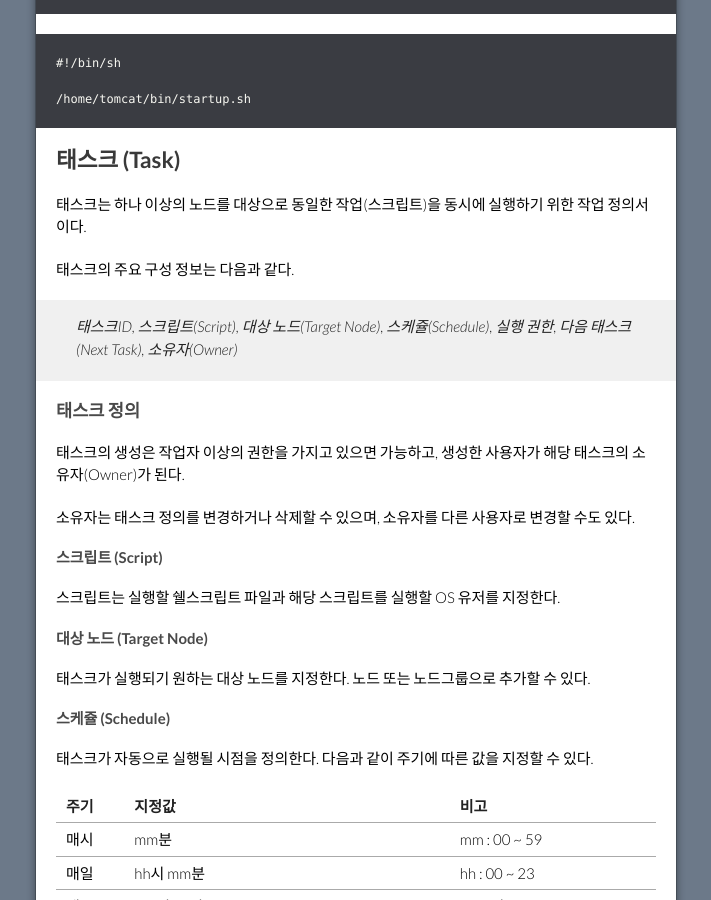
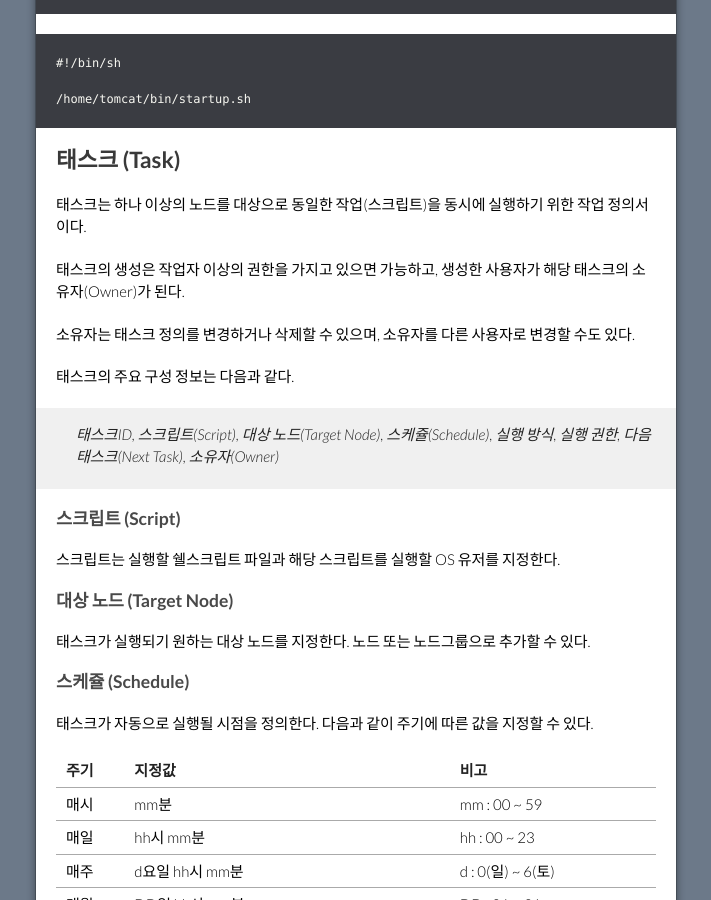
Before and after one commit to opmate/opmate.github.io, a Jekyll site: the page built from document/Overview.md, in a window 1280 px wide and 900 px high, scrolled down 2497 px. Shown: the whole window, without its empty margins (284-995 px from the left). Built offline with Jekyll 4.4.1, drawn with Linux system fonts in a browser that asks for light colours; our own code applies the rules of GitHub Pages for plain Markdown files; a script that is not in the unit is left out; the repository's description, which GitHub fills in, is left out; some of the changed text lies outside the part shown.

Commit message:
Update Overview.md

```diff
--- a/document/Overview.md
+++ b/document/Overview.md
@@ -103,24 +103,22 @@ title: Overview
 
 태스크는 하나 이상의 노드를 대상으로 동일한 작업(스크립트)을 동시에 실행하기 위한 작업 정의서이다.
 
-태스크의 주요 구성 정보는 다음과 같다.
-> 태스크ID, 스크립트(Script), 대상 노드(Target Node), 스케쥴(Schedule), 실행 권한, 다음 태스크(Next Task), 소유자(Owner)
-
-### 태스크 정의
-
 태스크의 생성은 작업자 이상의 권한을 가지고 있으면 가능하고, 생성한 사용자가 해당 태스크의 소유자(Owner)가 된다.
 
 소유자는 태스크 정의를 변경하거나 삭제할 수 있으며, 소유자를 다른 사용자로 변경할 수도 있다.
 
-#### 스크립트 (Script)
+태스크의 주요 구성 정보는 다음과 같다.
+> 태스크ID, 스크립트(Script), 대상 노드(Target Node), 스케쥴(Schedule), 실행 방식, 실행 권한, 다음 태스크(Next Task), 소유자(Owner)
+
+### 스크립트 (Script)
 
 스크립트는 실행할 쉘스크립트 파일과 해당 스크립트를 실행할 OS 유저를 지정한다.
 
-#### 대상 노드 (Target Node)
+### 대상 노드 (Target Node)
 
 태스크가 실행되기 원하는 대상 노드를 지정한다. 노드 또는 노드그룹으로 추가할 수 있다.
 
-#### 스케쥴 (Schedule)
+### 스케쥴 (Schedule)
 
 태스크가 자동으로 실행될 시점을 정의한다. 다음과 같이 주기에 따른 값을 지정할 수 있다.
 
@@ -133,7 +131,7 @@ title: Overview
 | 매년 | MM월 DD일 hh시 mm분         | MM : 01 ~ 12      |
 | 한번 | YYYY년 MM월 DD일 hh시 mm분  | YYYY : 2000~9999  |
 
-#### 실행 방식
+### 실행 방식
 
 태스크를 실행하는 방식은 다음 3가지이며, 각각 활성화(enable)/비활성화(disable) 할 수 있다.
 
@@ -144,20 +142,20 @@ title: Overview
 - **By 태스크**
   - 다른 태스크가 다음 태스크(Next Task)로 지정하여 실행되는 방식
 
-#### 실행 권한
+### 실행 권한
 
 사용자에 의한 온디맨드 실행방식과 다른 태스크에 의한 실행방식은 **실행주체**를 정의해줘야 실행이 가능해진다.
 실행주체는 사용자(User), 사용자그룹(User Group), 태스크(Task)가 대상이 될 수 있다.
 단, 태스크의 소유자(Owner)는 별도로 부여하지 않아도 실행이 가능하다.
 
-#### 다음 태스크 (Next Task)
+### 다음 태스크 (Next Task)
 
 현 태스크의 실행이 정상적으로 완료(모든 타겟노드의 실행결과가 성공)된 후 자동으로 다른 태스크가 실행되게 할 경우에 지정한다.
 
 단, 호출되는 태스크에서 실행 권한을 부여해줘야 한다.
 예를 들어, A태스크와 B태스크가 C태스크를 Next Task로 실행하고자 한다면,  A와 B 태스크가 실행 가능하다는 것을 C태스크에서 권한설정을 해줘야 한다.
 
-#### 승인(Approval)과 리비젼(Revision)
+### 승인(Approval)과 리비젼(Revision)
 
 신규로 추가되거나, 변경된 태스크는 작업본(리비젼 번호 0) 상태로만 존재하고, 실제로 실행되기 위해서는 승인 과정을 거쳐야 한다.
 
@@ -167,9 +165,7 @@ title: Overview
 
 태스크의 리비젼 목록을 조회할 수 있으며, 리비젼 번호를 지정하여 해당 리비젼의 태스크 정의를 조회할 수 있다.
 
-### 태스크 실행
-
-#### 태스크 인스턴스 (Task Instance)
+## 태스크 인스턴스 (Task Instance)
 
 태스크를 실행하면, 실행마다 새로운 태스크 인스턴스가 생성된다.
 
@@ -177,7 +173,7 @@ title: Overview
 
 태스크ID를 지정하여 특정 태스크로부터 생성(실행)된 태스크 인스턴스 목록을 확인할 수 있다.
 
-#### 태스크 인스턴스 노드별 상세 (Task Node Instance)
+### 태스크 인스턴스 노드별 상세 (Task Node Instance)
 
 태스크 인스턴스 번호와 노드를 지정하면 태스크 인스턴스의 노드별 상세를 확인할 수 있다.
 
@@ -195,7 +191,7 @@ title: Overview
 - **표준출력/표준에러**
   - 쉘스크립트의 실행결과인 표준출력과 표준에러
 
-#### 태스크 인스턴스 노드 단위 재실행
+### 노드 단위 재실행
 
 이미 생성된 태스크 인스턴스는 특정 노드를 지정하여 노드 단위로 재실행할 수 있다.
 
```
